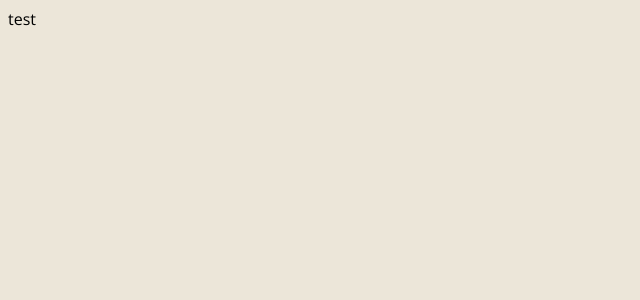
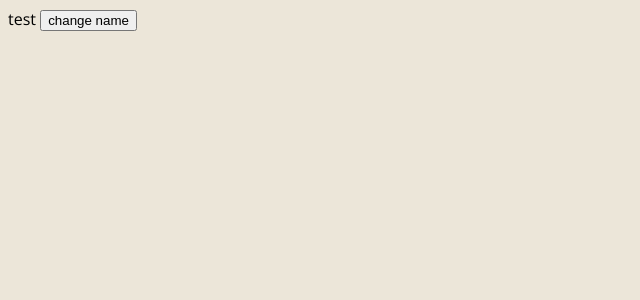
Before and after one commit to juneroy1/hello-vue3, a Vue app: page / in a window 1280 px wide. Shown: the top 300 px of the page, without its empty margins (0-640 px from the left). Built offline with nearby package versions, Linux system fonts and the light colour scheme.

Commit message:
feat added event to change name

```diff
--- a/src/App.vue
+++ b/src/App.vue
@@ -1,5 +1,6 @@
 <template>
  test
+ <button @click="changeName('jq dev')">change name</button>
 </template>
 
 <script lang="ts">
```
